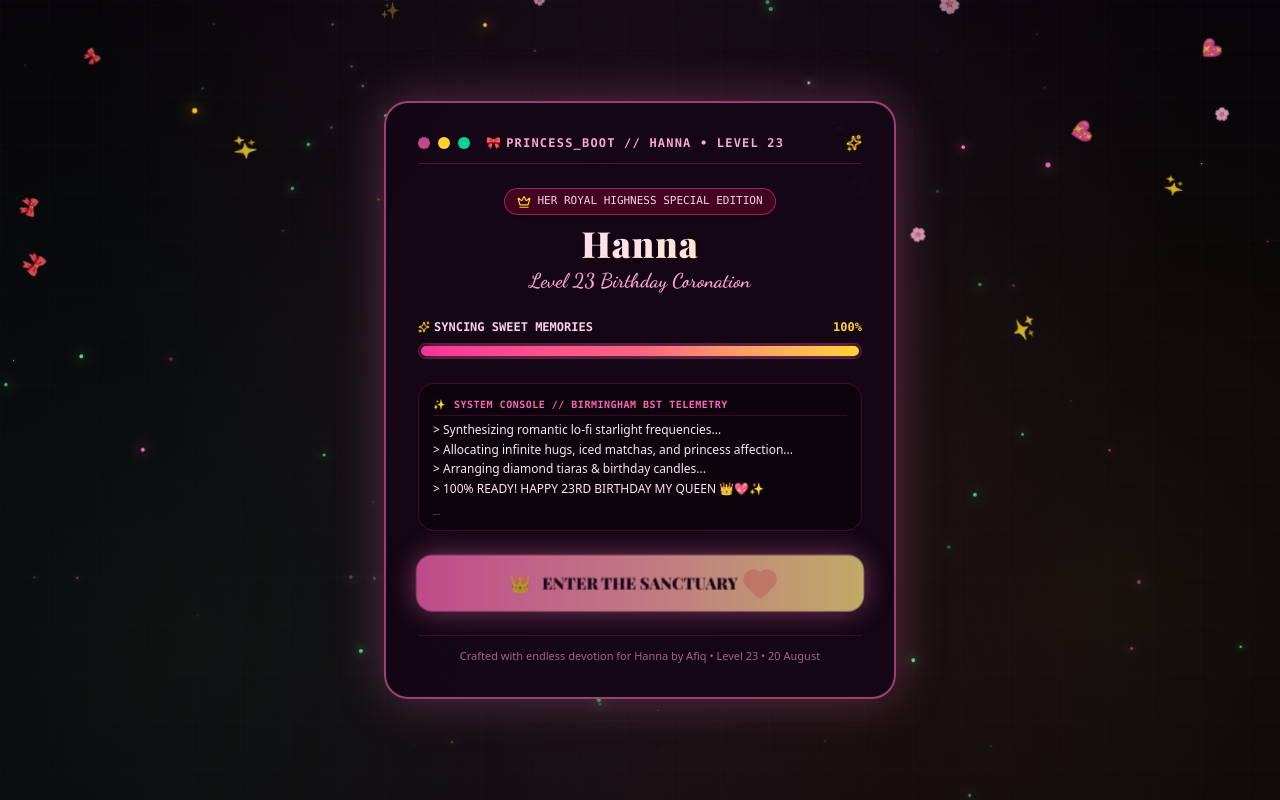
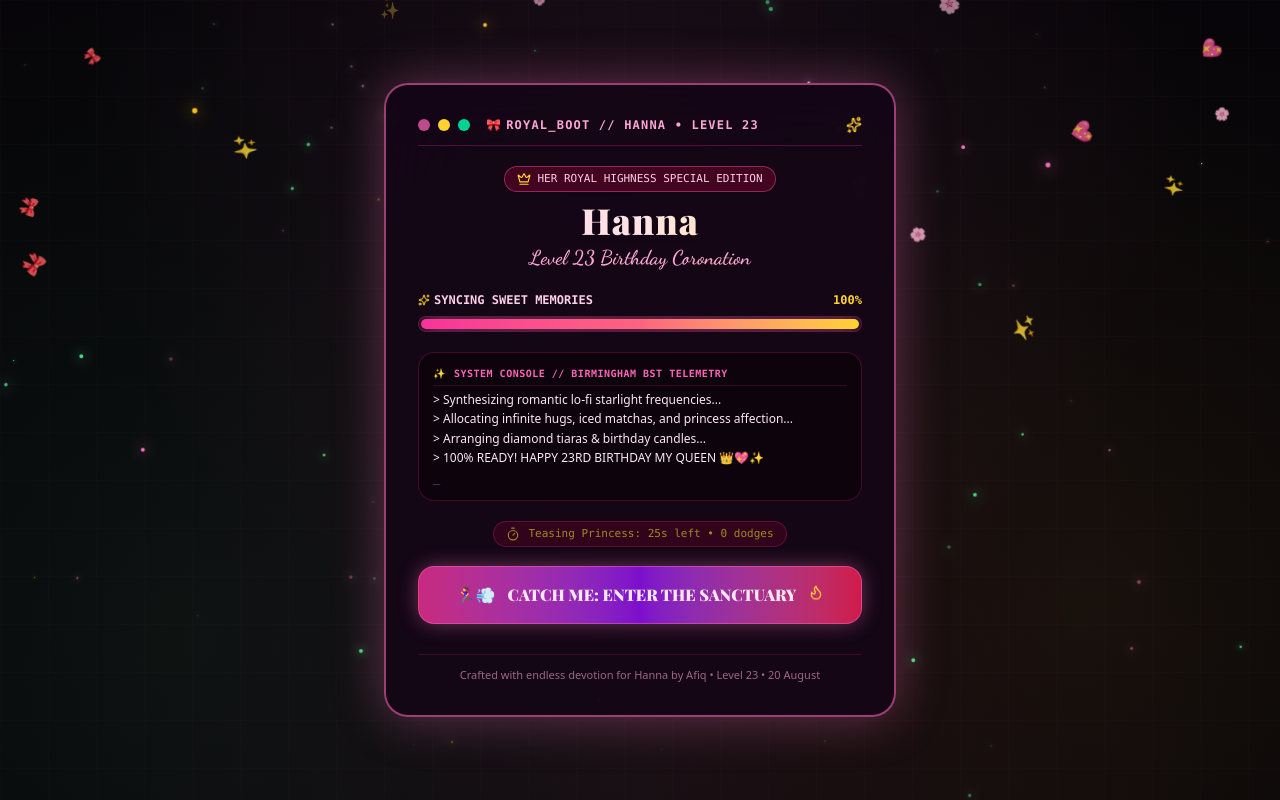
Before and after one commit to gatoluvchoco/HannaBirthday, a React (Vite) app: page / in a window 1280 px wide. Built offline with nearby package versions, Linux system fonts and the light colour scheme; a web font is replaced by a local one.

Commit message:
style: enhance visuals and add interactive loading
- Added bloom filter effects to glow utility classes for a softer aesthetic.
- Implemented a playful dodge mechanic and countdown to the LoadingScreen for added interactivity.

```diff
--- a/src/components/LoadingScreen.tsx
+++ b/src/components/LoadingScreen.tsx
@@ -1,7 +1,8 @@
-import React, { useState, useEffect } from 'react';
+import React, { useState, useEffect, useRef, useCallback } from 'react';
 import { motion } from 'motion/react';
 import { sound } from '../utils/audio';
-import { Heart, Sparkles, Crown, Play, Gift } from 'lucide-react';
+import confetti from 'canvas-confetti';
+import { Heart, Sparkles, Crown, Lock, Unlock, Timer, Flame } from 'lucide-react';
 
 interface LoadingScreenProps {
   onStart: () => void;
@@ -10,6 +11,13 @@ interface LoadingScreenProps {
   level: number;
   savedXP?: number;
   targetXP?: number;
+}
+
+interface FloatingHeart {
+  id: number;
+  x: number;
+  y: number;
+  emoji: string;
 }
 
 export const LoadingScreen: React.FC<LoadingScreenProps> = ({
@@ -24,6 +32,16 @@ export const LoadingScreen: React.FC<LoadingScreenProps> = ({
   const [statusIndex, setStatusIndex] = useState(0);
   const [logs, setLogs] = useState<string[]>([]);
   const [isLoaded, setIsLoaded] = useState(false);
+
+  // Playful Runaway Button State (25s timer / dodge mechanic)
+  const [countdown, setCountdown] = useState(25);
+  const [isUnlocked, setIsUnlocked] = useState(false);
+  const [hasStartedDodging, setHasStartedDodging] = useState(false);
+  const [dodgeCount, setDodgeCount] = useState(0);
+  const [btnOffset, setBtnOffset] = useState({ x: 0, y: 0, rotate: 0 });
+  const [teaserQuote, setTeaserQuote] = useState<string>('');
+  const [floatingHearts, setFloatingHearts] = useState<FloatingHeart[]>([]);
+  const lastDodgeTime = useRef<number>(0);
 
   const ordinal = level === 23 ? '23RD' : level === 21 ? '21ST' : level === 22 ? '22ND' : `${level}TH`;
 
@@ -40,6 +58,24 @@ export const LoadingScreen: React.FC<LoadingScreenProps> = ({
     `100% READY! HAPPY ${ordinal} BIRTHDAY MY QUEEN 👑💖✨`
   ];
 
+  const playfulQuotes = [
+    "Eeep! Too fast for you, my princess! 🏃‍♀️💨",
+    "Catch me if you can! 💖",
+    "Afiq programmed me to tease you! 🤭",
+    "Too quick! Only 23% caught! 🏎️💨",
+    "Almost got it! Reach a little faster! 💌",
+    "Charging with 1,000,000 kisses first... 💋✨",
+    "Gotta be swifter than a Porsche GT3 RS! 🏎️",
+    "Aww, so close! Keep chasing! 🥰",
+    "Still gathering starlight & cuddles! 🧸⭐",
+    "Hehehe, try the other corner! 🌸✨",
+    "Princess reflexes test: IN PROGRESS! 🎀",
+    "No easy coronation without a little chase! 👑",
+    "Fueling with iced matcha & chocolate cake! 🍵🍰",
+    "Afiq said you have to catch my heart first! ❤️"
+  ];
+
+  // Loading progress bar simulation
   useEffect(() => {
     const interval = setInterval(() => {
       setProgress((prev) => {
@@ -57,6 +93,33 @@ export const LoadingScreen: React.FC<LoadingScreenProps> = ({
     return () => clearInterval(interval);
   }, []);
 
+  // Countdown timer for button unlock (starts once loaded and user begins trying to catch it)
+  useEffect(() => {
+    if (!isLoaded || !hasStartedDodging) return;
+
+    if (countdown <= 0) {
+      setIsUnlocked(true);
+      setBtnOffset({ x: 0, y: 0, rotate: 0 });
+      sound.playSparkle();
+      return;
+    }
+
+    const timer = setInterval(() => {
+      setCountdown((prev) => {
+        if (prev <= 1) {
+          clearInterval(timer);
+          setIsUnlocked(true);
+          setBtnOffset({ x: 0, y: 0, rotate: 0 });
+          sound.playSparkle();
+          return 0;
+        }
+        return prev - 1;
+      });
+    }, 1000);
+
+    return () => clearInterval(timer);
+  }, [isLoaded, hasStartedDodging, countdown]);
+
   useEffect(() => {
     const step = Math.min(
       Math.floor((progress / 100) * statusMessages.length),
@@ -69,36 +132,91 @@ export const LoadingScreen: React.FC<LoadingScreenProps> = ({
     }
   }, [progress, statusIndex, statusMessages]);
 
+  // Handle dodge when pointer tries to hover or touch the Continue button
+  const handleDodge = useCallback(() => {
+    if (isUnlocked) return;
+
+    const now = Date.now();
+    if (now - lastDodgeTime.current < 200) return; // debounce spam
+    lastDodgeTime.current = now;
+
+    setHasStartedDodging(true);
+    sound.playPop();
+
+    // Random safe offsets
+    const isMobile = window.innerWidth < 640;
+    const maxX = isMobile ? 80 : 160;
+    const maxY = isMobile ? 55 : 90;
+
+    const newX = Math.random() * (maxX * 2) - maxX;
+    const newY = Math.random() * (maxY * 2) - maxY;
+    const newRot = Math.random() * 20 - 10;
+
+    setBtnOffset({ x: newX, y: newY, rotate: newRot });
+    setDodgeCount((prev) => prev + 1);
+
+    const randomQuote = playfulQuotes[Math.floor(Math.random() * playfulQuotes.length)];
+    setTeaserQuote(randomQuote);
+
+    // Floating heart emojis
+    const emojis = ['💖', '💨', '✨', '🌸', '🏎️', '👑', '🎀'];
+    const randomEmoji = emojis[Math.floor(Math.random() * emojis.length)];
+    const heartId = Date.now() + Math.random();
+    setFloatingHearts((prev) => [
+      ...prev.slice(-6),
+      { id: heartId, x: newX, y: newY, emoji: randomEmoji }
+    ]);
+
+    setTimeout(() => {
+      setFloatingHearts((prev) => prev.filter((h) => h.id !== heartId));
+    }, 1200);
+  }, [isUnlocked, playfulQuotes]);
+
   const handleStart = () => {
+    if (!isUnlocked) {
+      handleDodge();
+      return;
+    }
+
     sound.playLevelUp();
     sound.startBGM(0);
+    confetti({
+      particleCount: 90,
+      spread: 90,
+      origin: { y: 0.6 },
+      colors: ['#f472b6', '#fbbf24', '#fda4af', '#fbcfe8', '#ffffff']
+    });
     onStart();
   };
 
+  const buttonText = savedXP > 0
+    ? `CONTINUE ADVENTURE (${savedXP} XP)`
+    : 'ENTER THE SANCTUARY';
+
   return (
-    <div className="relative min-h-screen flex flex-col items-center justify-center p-4 z-10">
+    <div className="relative min-h-screen flex flex-col items-center justify-center p-3 sm:p-4 z-10 select-none">
       <motion.div
         initial={{ opacity: 0, scale: 0.9 }}
         animate={{ opacity: 1, scale: 1 }}
         transition={{ duration: 0.8 }}
-        className="w-full max-w-lg bg-[#140616]/90 border-2 border-pink-400/60 rounded-3xl p-6 sm:p-8 backdrop-blur-2xl shadow-[0_0_50px_rgba(244,114,182,0.3)] relative overflow-hidden"
+        className="w-full max-w-lg bg-[#140616]/92 border-2 border-pink-400/60 rounded-3xl p-6 sm:p-8 backdrop-blur-2xl shadow-[0_0_50px_rgba(244,114,182,0.35)] relative overflow-hidden"
       >
         {/* Top Window Bar */}
-        <div className="flex items-center justify-between border-b border-pink-500/25 pb-3 mb-6">
+        <div className="flex items-center justify-between border-b border-pink-500/25 pb-3 mb-5">
           <div className="flex items-center space-x-2">
             <div className="w-3 h-3 rounded-full bg-pink-400 animate-pulse shadow-sm" />
             <div className="w-3 h-3 rounded-full bg-amber-300" />
             <div className="w-3 h-3 rounded-full bg-emerald-400" />
             <span className="font-mono text-xs text-pink-300 ml-2 tracking-widest font-semibold flex items-center gap-1">
               <span>🎀</span>
-              <span>PRINCESS_BOOT // {girlfriendName.toUpperCase()} &bull; LEVEL {level}</span>
+              <span>ROYAL_BOOT // {girlfriendName.toUpperCase()} &bull; LEVEL {level}</span>
             </span>
           </div>
           <Sparkles className="w-4 h-4 text-amber-300 animate-spin" />
         </div>
 
         {/* Title */}
-        <div className="text-center my-4">
+        <div className="text-center my-3">
           <div className="inline-flex items-center gap-1.5 px-3 py-1 rounded-full bg-pink-950/80 border border-pink-400/40 text-[11px] font-mono text-pink-200 mb-2 shadow-sm">
             <Crown className="w-3.5 h-3.5 text-amber-300" />
             <span>HER ROYAL HIGHNESS SPECIAL EDITION</span>
@@ -115,7 +233,7 @@ export const LoadingScreen: React.FC<LoadingScreenProps> = ({
         </div>
 
         {/* Progress Bar Container */}
-        <div className="my-6">
+        <div className="my-5">
           <div className="flex justify-between text-xs font-mono text-pink-200 font-bold mb-2">
             <span className="flex items-center gap-1">
               <Sparkles className="w-3 h-3 text-amber-300" />
@@ -133,7 +251,7 @@ export const LoadingScreen: React.FC<LoadingScreenProps> = ({
         </div>
 
         {/* Terminal Boot Log */}
-        <div className="bg-[#0c030d] border border-pink-900/50 rounded-2xl p-3.5 my-4 font-mono text-xs text-pink-300 min-h-[95px] flex flex-col justify-end shadow-inner">
+        <div className="bg-[#0c030d] border border-pink-900/50 rounded-2xl p-3.5 my-4 font-mono text-xs text-pink-300 min-h-[90px] flex flex-col justify-end shadow-inner">
           <div className="flex items-center gap-2 text-[10px] text-pink-400 font-bold mb-1 border-b border-pink-900/40 pb-1 uppercase tracking-wider">
             <span>✨</span>
             <span>SYSTEM CONSOLE // BIRMINGHAM BST TELEMETRY</span>
@@ -147,7 +265,7 @@ export const LoadingScreen: React.FC<LoadingScreenProps> = ({
         </div>
 
         {/* Start Button & Saved Progress Handling */}
-        <div className="mt-6 flex flex-col items-center gap-3">
+        <div className="mt-5 flex flex-col items-center gap-3">
           {savedXP > 0 && (
             <div className="flex flex-wrap items-center justify-center gap-2">
               <div className="text-[11px] font-mono text-amber-300 bg-amber-950/70 border border-amber-400/40 px-3 py-1 rounded-full flex items-center gap-1.5 shadow-sm">
@@ -170,23 +288,95 @@ export const LoadingScreen: React.FC<LoadingScreenProps> = ({
             </div>
           )}
 
+          {/* Teaser status bar when button is running away */}
+          {isLoaded && !isUnlocked && (
+            <div className="w-full text-center">
+              <div className="inline-flex items-center gap-2 px-3 py-1 rounded-full bg-pink-950/80 border border-pink-500/40 text-[11px] font-mono text-amber-300 shadow-sm animate-pulse">
+                <Timer className="w-3.5 h-3.5 text-amber-300" />
+                <span>Teasing Princess: {countdown}s left &bull; {dodgeCount} dodges</span>
+              </div>
+              {teaserQuote && (
+                <div className="text-xs font-sans text-pink-200 mt-1.5 italic font-medium">
+                  "{teaserQuote}"
+                </div>
+              )}
+            </div>
+          )}
+
+          {isLoaded && isUnlocked && (
+            <div className="text-center text-xs font-serif-fancy font-bold text-amber-200 flex items-center justify-center gap-1.5 animate-pulse">
+              <Sparkles className="w-3.5 h-3.5 text-amber-300" />
+              <span>💖 BUTTON CAUGHT! READY FOR MY QUEEN 👑</span>
+              <Sparkles className="w-3.5 h-3.5 text-amber-300" />
+            </div>
+          )}
+
+          {/* The Runaway Button Area */}
+          <div className="w-full relative min-h-[70px] flex items-center justify-center">
+            {/* Floating emojis on dodge */}
+            {floatingHearts.map((heart) => (
+              <motion.div
+                key={heart.id}
+                initial={{ opacity: 1, scale: 0.6, y: heart.y, x: heart.x }}
+                animate={{ opacity: 0, scale: 1.4, y: heart.y - 35 }}
+                transition={{ duration: 1.0 }}
+                className="absolute pointer-events-none text-base z-30"
+              >
+                {heart.emoji}
+              </motion.div>
+            ))}
+
             {isLoaded ? (
               <motion.button
                 onClick={handleStart}
-              initial={{ scale: 0.85, opacity: 0 }}
-              animate={{ scale: [1, 1.03, 1], opacity: 1 }}
-              transition={{ repeat: Infinity, duration: 1.6 }}
-              className="w-full py-4 px-6 bg-gradient-to-r from-pink-400 via-rose-300 to-amber-200 text-[#1f051c] font-serif-fancy font-black text-base rounded-2xl shadow-[0_0_30px_rgba(244,114,182,0.6)] hover:brightness-110 active:scale-95 transition-all flex items-center justify-center gap-3 cursor-pointer"
+                onMouseEnter={handleDodge}
+                onTouchStart={handleDodge}
+                animate={{
+                  x: btnOffset.x,
+                  y: btnOffset.y,
+                  rotate: btnOffset.rotate,
+                }}
+                transition={{
+                  type: 'spring',
+                  stiffness: 450,
+                  damping: 24,
+                  mass: 0.6,
+                }}
+                className={`w-full py-4 px-6 font-serif-fancy font-black text-base rounded-2xl transition-all flex items-center justify-center gap-3 cursor-pointer ${
+                  isUnlocked
+                    ? 'bg-gradient-to-r from-pink-400 via-rose-300 to-amber-200 text-[#1f051c] shadow-[0_0_35px_rgba(244,114,182,0.7)] hover:brightness-110 active:scale-95 glow-pink glow-gold'
+                    : 'bg-gradient-to-r from-pink-500/80 via-purple-600/80 to-rose-500/80 text-pink-100 border border-pink-400/50 shadow-[0_0_20px_rgba(244,114,182,0.4)]'
+                }`}
               >
-              <span>👑</span>
-              <span>{savedXP > 0 ? `CONTINUE ADVENTURE (${savedXP} XP)` : 'ENTER THE SANCTUARY'}</span>
+                <span>{isUnlocked ? '👑' : '🏃‍♀️💨'}</span>
+                <span>{isUnlocked ? buttonText : `CATCH ME: ${buttonText}`}</span>
+                {isUnlocked ? (
                   <Heart className="w-5 h-5 fill-rose-600 text-rose-600 animate-ping" />
+                ) : (
+                  <Flame className="w-4 h-4 text-amber-300 animate-bounce" />
+                )}
               </motion.button>
             ) : (
-            <div className="text-xs font-mono text-pink-300/80 animate-pulse flex items-center gap-2">
+              <div className="text-xs font-mono text-pink-300/80 animate-pulse flex items-center gap-2 py-3">
                 <span className="w-2 h-2 rounded-full bg-pink-400 animate-ping" />
                 Preparing your royal Level {level} celebration...
               </div>
+            )}
+          </div>
+
+          {/* Princess Bypass shortcut if she wants to skip teasing after 5 dodges */}
+          {isLoaded && !isUnlocked && dodgeCount >= 5 && (
+            <button
+              type="button"
+              onClick={() => {
+                sound.playClick();
+                setCountdown(0);
+                setIsUnlocked(true);
+              }}
+              className="text-[10px] font-mono text-pink-400 hover:text-pink-200 underline decoration-dotted cursor-pointer transition-colors"
+            >
+              (Princess bypass: surrender button now 💖)
+            </button>
           )}
         </div>
 
--- a/src/index.css
+++ b/src/index.css
@@ -40,21 +40,25 @@
   font-family: 'Montserrat', sans-serif;
 }
 
-/* Girly Fancy & Luxury Glowing Classes */
+/* Girly Fancy & Luxury Glowing Classes with Cyber-Romantic Bloom Filter Effect */
 .glow-pink {
   box-shadow: 0 0 20px rgba(244, 114, 182, 0.45), inset 0 0 10px rgba(251, 207, 232, 0.2);
+  filter: drop-shadow(0 0 8px rgba(244, 114, 182, 0.5)) drop-shadow(0 0 18px rgba(236, 72, 153, 0.3));
 }
 
 .glow-pink-strong {
   box-shadow: 0 0 30px rgba(244, 114, 182, 0.7), 0 0 60px rgba(236, 72, 153, 0.4), inset 0 0 15px rgba(253, 164, 175, 0.3);
+  filter: drop-shadow(0 0 12px rgba(244, 114, 182, 0.65)) drop-shadow(0 0 25px rgba(236, 72, 153, 0.4));
 }
 
 .glow-rose-gold {
   box-shadow: 0 0 20px rgba(251, 146, 60, 0.4), 0 0 30px rgba(244, 114, 182, 0.35);
+  filter: drop-shadow(0 0 8px rgba(251, 146, 60, 0.4)) drop-shadow(0 0 16px rgba(244, 114, 182, 0.3));
 }
 
 .glow-gold {
   box-shadow: 0 0 20px rgba(251, 191, 36, 0.6), inset 0 0 10px rgba(251, 191, 36, 0.3);
+  filter: drop-shadow(0 0 8px rgba(251, 191, 36, 0.55)) drop-shadow(0 0 18px rgba(245, 158, 11, 0.35));
 }
 
 .glow-emerald {
```
Lines whose indentation alone changed are shown as unchanged.
